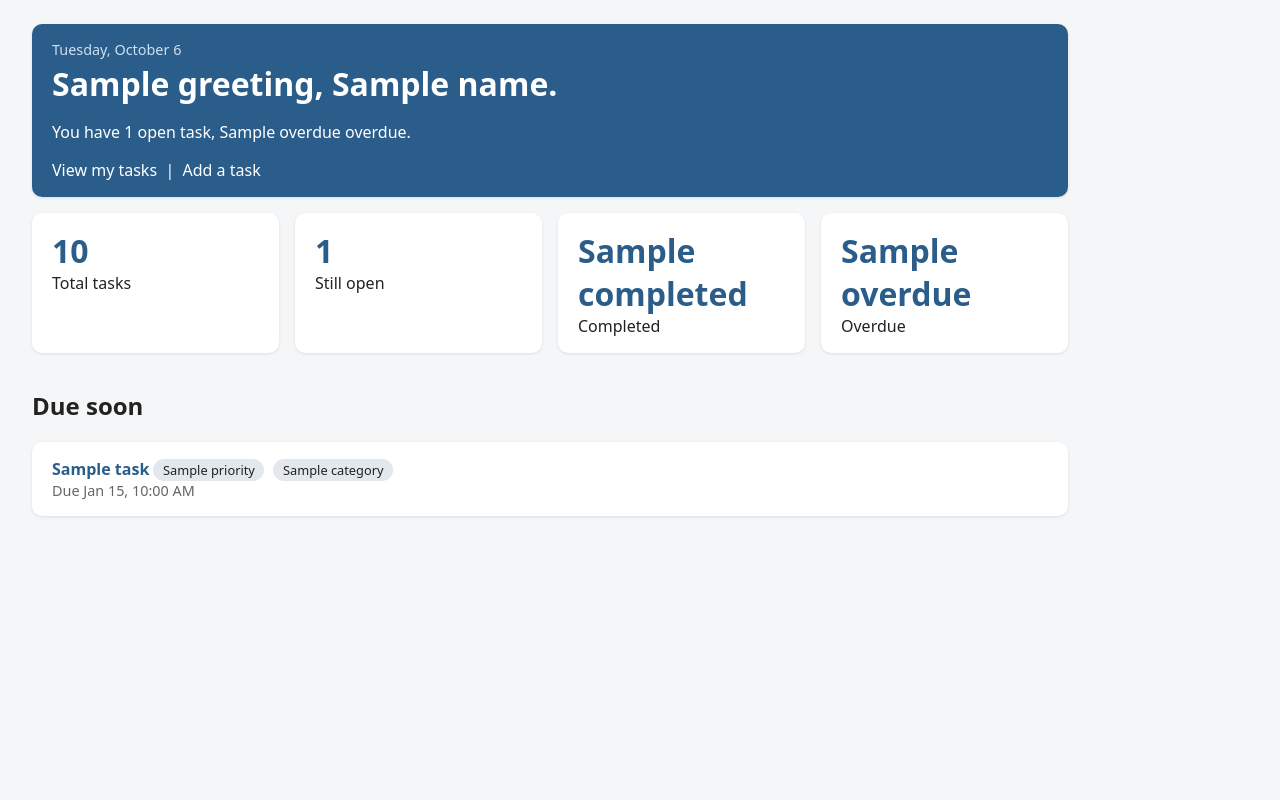
After one commit to zumarragasabine/hangarin, a Django app: template tasks/templates/tasks/home.html in a window 1280 px wide. The commit adds this page. Run offline with Django 3.2, Linux system fonts and the light colour scheme; the template is opened without the code that fills it: most values are stand-ins (such as "Sample title", 1, 10 or a date in 2020).

Commit message:
updated UI

```diff
--- a/hangarin/settings.py
+++ b/hangarin/settings.py
@@ -135,7 +135,7 @@ MAILERS = {
     },
 }
 
-LOGIN_URL = "login"
+LOGIN_URL = "home"
 LOGIN_REDIRECT_URL = "task_list"
 LOGOUT_REDIRECT_URL = "login"
 
--- a/tasks/templates/tasks/base.html
+++ b/tasks/templates/tasks/base.html
@@ -5,45 +5,72 @@
   <meta name="viewport" content="width=device-width, initial-scale=1">
   <title>Hangarin</title>
   <style>
+    * { box-sizing: border-box; }
     body { font-family: system-ui, sans-serif; background: #f4f6f8; color: #222; margin: 0; }
-    header { background: #2b5d8a; color: #fff; padding: 1rem 2rem; }
-    header a { color: #fff; text-decoration: none; font-size: 1.4rem; font-weight: 600; }
-    main { max-width: 900px; margin: 1.5rem auto; padding: 0 1rem; }
-    .card { background: #fff; border-radius: 8px; padding: 1rem 1.25rem; margin-bottom: 1rem;
+    .layout { display: flex; min-height: 100vh; }
+    .sidebar { width: 240px; background: #fff; border-right: 1px solid #e3e8ee; padding: 1rem;
+               display: flex; flex-direction: column; position: sticky; top: 0; height: 100vh; }
+    .brand { font-size: 1.3rem; font-weight: 700; color: #2b5d8a; text-decoration: none; }
+    .tagline { color: #777; font-size: .85rem; margin-bottom: 1rem; }
+    .btn-new { display: block; text-align: center; background: #2b5d8a; color: #fff !important;
+               padding: .6rem; border-radius: 999px; text-decoration: none; font-weight: 600; margin-bottom: 1rem; }
+    .sidebar nav a { display: block; padding: .55rem .75rem; border-radius: 8px; color: #333;
+                     text-decoration: none; margin-bottom: 2px; }
+    .sidebar nav a:hover { background: #eef2f6; }
+    .sidebar nav a.active { background: #dbe7f3; font-weight: 600; }
+    .sidebar .user { margin-top: auto; border-top: 1px solid #e3e8ee; padding-top: .75rem; font-size: .9rem; }
+    .content { flex: 1; padding: 1.5rem 2rem; max-width: 1100px; }
+    .card { background: #fff; border-radius: 10px; padding: 1rem 1.25rem; margin-bottom: 1rem;
             box-shadow: 0 1px 3px rgba(0,0,0,.1); }
     .card h3 { margin: 0 0 .4rem; }
     .card a { color: #2b5d8a; text-decoration: none; }
+    .banner { background: #2b5d8a; color: #fff; }
+    .banner h1 { margin: .2rem 0; }
+    .stats { display: grid; grid-template-columns: repeat(auto-fit, minmax(160px, 1fr)); gap: 1rem; margin-bottom: 1rem; }
+    .stat .num { font-size: 2rem; font-weight: 700; color: #2b5d8a; }
     .badge { display: inline-block; padding: .15rem .6rem; border-radius: 999px;
              font-size: .8rem; background: #e3e8ee; margin-right: .3rem; }
-    .Pending { background: #fde8c8; }
-    .In-Progress { background: #cfe3fa; }
-    .Completed { background: #d3f0d8; }
+    .Pending { background: #fde8c8; } .In-Progress { background: #cfe3fa; } .Completed { background: #d3f0d8; }
     .filters a { margin-right: .75rem; color: #2b5d8a; text-decoration: none; }
     .filters a.active { font-weight: 700; text-decoration: underline; }
     .muted { color: #666; font-size: .9rem; }
     ul { padding-left: 1.2rem; }
+    @media (max-width: 760px) {
+      .layout { flex-direction: column; }
+      .sidebar { width: 100%; height: auto; position: static; }
+    }
   </style>
 </head>
 <body>
-  <header style="display:flex;justify-content:space-between;align-items:center">
-    <a href="{% url 'task_list' %}">Hangarin: Task &amp; To-Do Manager</a>
-    {% if user.is_authenticated %}
-      <form method="post" action="{% url 'logout' %}" style="margin:0">
-        {% csrf_token %}
-        <span>{{ user.username }}</span>
-        <button type="submit">Log out</button>
+{% with url=request.resolver_match.url_name %}
+<div class="layout">
+  {% if user.is_authenticated %}
+  <aside class="sidebar">
+    <a class="brand" href="{% url 'home' %}">Hangarin</a>
+    <div class="tagline">Simulan ang gawain, abutin ang hangarin.</div>
+    <a class="btn-new" href="{% url 'task_create' %}">+ New task</a>
+    <nav>
+      <a href="{% url 'home' %}" class="{% if url == 'home' %}active{% endif %}">Home</a>
+      <a href="{% url 'task_list' %}" class="{% if url == 'task_list' %}active{% endif %}">Tasks</a>
+    </nav>
+    <div class="user">
+      <div><strong>{{ user.get_full_name|default:user.username }}</strong></div>
+      <form method="post" action="{% url 'logout' %}" style="margin-top:.5rem">
+        {% csrf_token %}<button type="submit">Log out</button>
       </form>
-    {% endif %}
-  </header>
+    </div>
+  </aside>
+  {% endif %}
 
-  <main>
+  <div class="content">
     {% if messages %}
       {% for message in messages %}
         <div class="card" style="background:#fde8e8">{{ message }}</div>
       {% endfor %}
     {% endif %}
-
     {% block content %}{% endblock %}
-  </main>
+  </div>
+</div>
+{% endwith %}
 </body>
 </html>
--- /dev/null
+++ b/tasks/templates/tasks/home.html
@@ -0,0 +1,33 @@
+{% extends "tasks/base.html" %}
+{% block content %}
+<div class="card banner">
+  <div class="muted" style="color:#cfe0f0">{% now "l, F j" %}</div>
+  <h1>{{ greeting }}, {{ name }}.</h1>
+  {% if total == 0 %}
+    <p>Your list is empty. Add your first task below.</p>
+  {% else %}
+    <p>You have {{ open_count }} open task{{ open_count|pluralize }}{% if overdue %}, {{ overdue }} overdue{% endif %}.</p>
+  {% endif %}
+  <a href="{% url 'task_list' %}" style="color:#fff">View my tasks</a> &nbsp;|&nbsp;
+  <a href="{% url 'task_create' %}" style="color:#fff">Add a task</a>
+</div>
+
+<div class="stats">
+  <div class="card stat"><div class="num">{{ total }}</div>Total tasks</div>
+  <div class="card stat"><div class="num">{{ open_count }}</div>Still open</div>
+  <div class="card stat"><div class="num">{{ completed }}</div>Completed</div>
+  <div class="card stat"><div class="num">{{ overdue }}</div>Overdue</div>
+</div>
+
+<h2>Due soon</h2>
+{% for task in due_soon %}
+  <div class="card">
+    <a href="{% url 'task_detail' task.pk %}"><strong>{{ task.title }}</strong></a>
+    <span class="badge">{{ task.priority }}</span>
+    <span class="badge">{{ task.category }}</span>
+    <div class="muted">Due {{ task.deadline|date:"M d, g:i A" }}</div>
+  </div>
+{% empty %}
+  <div class="card muted">Nothing with a deadline coming up. Give a task a date and it will show here.</div>
+{% endfor %}
+{% endblock %}
--- a/tasks/urls.py
+++ b/tasks/urls.py
@@ -3,7 +3,8 @@ from django.contrib.auth import views as auth_views
 from . import views
 
 urlpatterns = [
-    path("", views.task_list, name="task_list"),
+    path("", views.home, name="home"),
+    path("tasks/", views.task_list, name="task_list"),
     path("task/<int:pk>/", views.task_detail, name="task_detail"),
     path("login/", auth_views.LoginView.as_view(template_name="tasks/login.html"), name="login"),
     path("logout/", auth_views.LogoutView.as_view(), name="logout"),
```
Also changed, not shown: tasks/views.py (+19 -0 lines).
